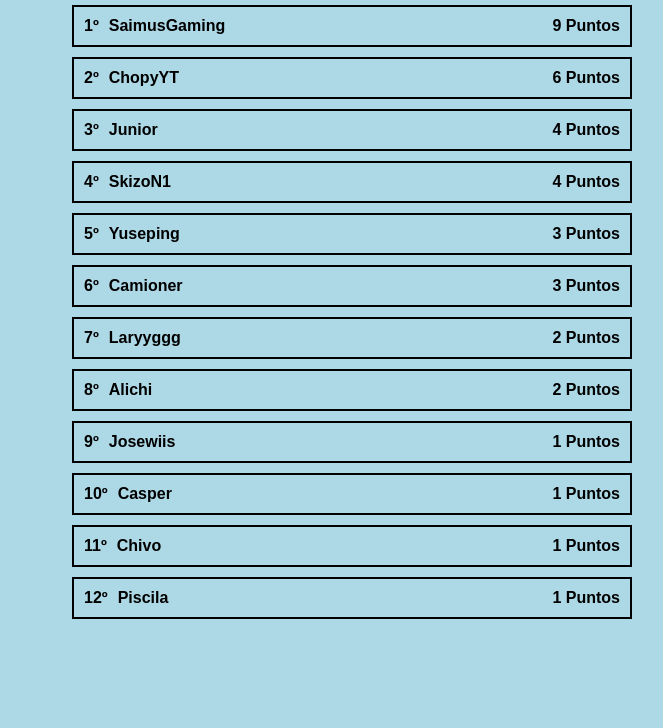
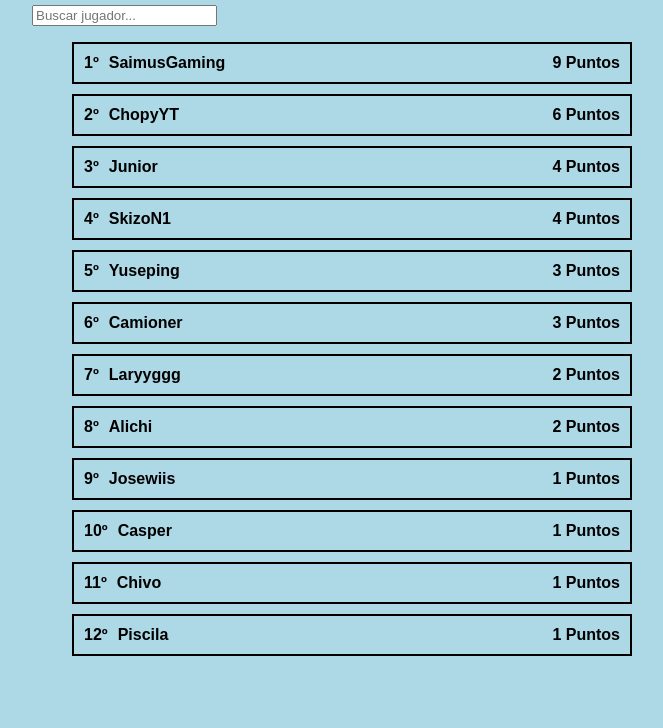
Before and after one commit to SaimusGaming/SaimusGaming.github.io, a plain HTML site: page index.html in a window 1280 px wide. Shown: the part 72-800 px from the top of the page, without its empty margins (308-971 px from the left). Drawn offline with Linux system fonts and the light colour scheme.

Commit message:
Update index.html

```diff
--- a/index.html
+++ b/index.html
@@ -8,6 +8,7 @@
 <body>
     <div class="container">
         <h1>LIGA ARDIENTE</h1>
+        <input type="text" id="buscadorJugador" placeholder="Buscar jugador...">
         <ul id="jugadoresLista">
             <!-- Los jugadores se cargarán aquí mediante JavaScript -->
         </ul>
```
